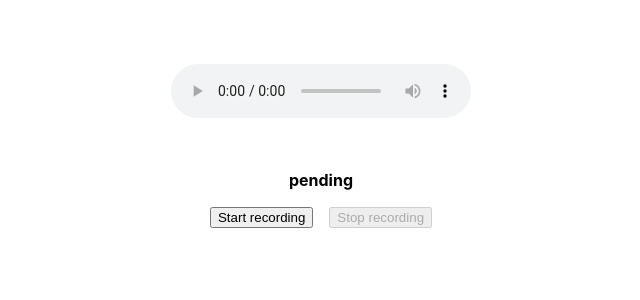
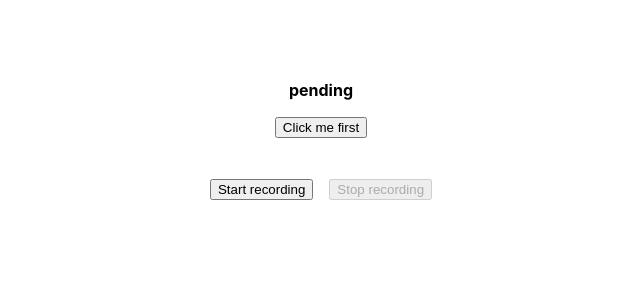
Before and after one commit to Sigmus/audio-test, a React (Create React App) app: page / in a window 1280 px wide. Shown: the top 300 px of the page, without its empty margins (319-959 px from the left). Built offline with nearby package versions, Linux system fonts and the light colour scheme.

Commit message:
Autoplay test

```diff
--- a/package.json
+++ b/package.json
@@ -13,7 +13,7 @@
     "web-vitals": "^0.2.4"
   },
   "scripts": {
-    "start": "react-scripts start",
+    "start": "HTTPS=true react-scripts start",
     "build": "react-scripts build",
     "test": "react-scripts test",
     "eject": "react-scripts eject"
--- a/src/App.js
+++ b/src/App.js
@@ -16,23 +16,34 @@ function App() {
 
   return (
     <div className="App">
-      <audio ref={audioRef} controls playsInline></audio>
+      <div style={{ display: "none" }}>
+        <audio ref={audioRef} controls playsInline></audio>
+      </div>
 
       <h4>{permission}</h4>
 
       <section>
+        <button
+          onClick={() => {
+            console.log("Playing it (still empty first time)");
+            audioRef.current.play();
+          }}
+        >
+          Click me first
+        </button>
+        <br />
+        <br />
+        <br />
         <button disabled={isRecording} onClick={() => startRecording()}>
           Start recording
         </button>
-
         <button
           disabled={!isRecording}
-          onClick={async () => {
-            const blob = await stopRecording();
-
-            console.log(blob);
-
-            audioRef.current.src = URL.createObjectURL(blob);
+          onClick={() => {
+            stopRecording().then((blob) => {
+              console.log(blob);
+              audioRef.current.src = URL.createObjectURL(blob);
+            });
           }}
         >
           Stop recording
--- a/src/useAudioRecorder.js
+++ b/src/useAudioRecorder.js
@@ -13,12 +13,12 @@ export default function useAudioRecorder() {
 
   async function initMic() {
     try {
-      const perms = await navigator.permissions.query({ name: "microphone" });
+      // const perms = await navigator.permissions.query({ name: "microphone" });
 
-      if (perms.state === "denied") {
-        setPermission("denied");
-        return;
-      }
+      // if (perms.state === "denied") {
+      //   setPermission("denied");
+      //   return;
+      // }
 
       stream = await navigator.mediaDevices.getUserMedia({
         audio: true,
```
